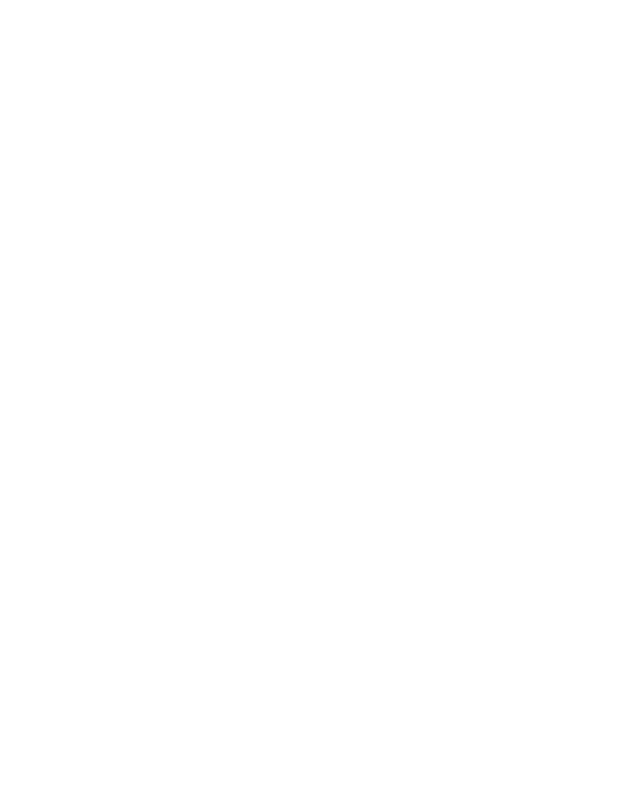
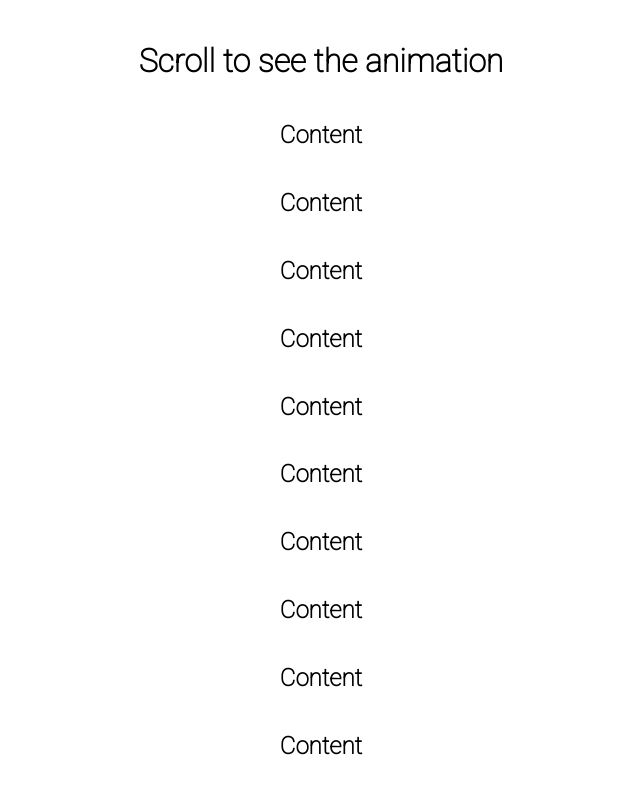
Before and after one commit to lewisjones37/scroll-animation, a plain HTML site: page index.html in a window 1280 px wide. Shown: the whole page, without its empty margins (319-959 px from the left). Drawn offline with Linux system fonts and the light colour scheme.

Commit message:
add html div and h1/h2 for basic boiler plate content, also add flex direction to body css

```diff
--- a/index.html
+++ b/index.html
@@ -8,6 +8,18 @@
 </head>
 <body>
 
+    <h1>Scroll to see the animation</h1>
+    <div class="box"><h2>Content</h2></div>
+    <div class="box"><h2>Content</h2></div>
+    <div class="box"><h2>Content</h2></div>
+    <div class="box"><h2>Content</h2></div>
+    <div class="box"><h2>Content</h2></div>
+    <div class="box"><h2>Content</h2></div>
+    <div class="box"><h2>Content</h2></div>
+    <div class="box"><h2>Content</h2></div>
+    <div class="box"><h2>Content</h2></div>
+    <div class="box"><h2>Content</h2></div>
+
 
 
 
--- a/style.css
+++ b/style.css
@@ -7,6 +7,7 @@
 body {
     font-family: 'Roboto', sans-serif;
     display: flex;
+    flex-direction: column;
     align-items: center;
     justify-content: center;
     height: 100vh;
```
